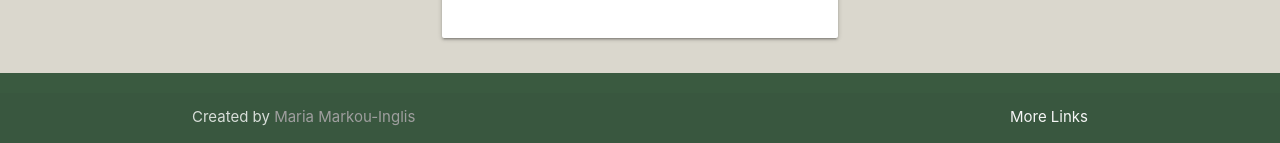
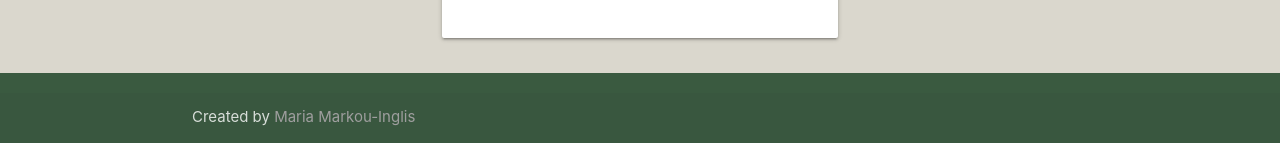
Before and after one commit to mariamar95/hungry-goat, a Flask app: page /add_recipe in a window 1280 px wide. Shown: the part 1436-1579 px from the top of the page. Run offline with Flask 2, Linux system fonts and the light colour scheme; the visitor is signed in with stand-in values (Sample User, id 1); data that the repository does not hold is empty; some libraries are stand-ins or nearby versions.

Commit message:
remove more links from footer

```diff
--- a/hungrygoat/templates/base.html
+++ b/hungrygoat/templates/base.html
@@ -94,10 +94,10 @@
             <div class="container">
                 Created by <a href="https://github.com/mariamar95" target="_blank" class="grey-text"> Maria
                     Markou-Inglis</a>
-                <a class="grey-text text-lighten-4 right" href="#!">More Links</a>
             </div>
         </div>
     </footer>
+
     <script src="https://code.jquery.com/jquery-3.6.0.min.js"
         integrity="sha256-/xUj+3OJU5yExlq6GSYGSHk7tPXikynS7ogEvDej/m4=" crossorigin="anonymous"></script>
     <script src="https://cdnjs.cloudflare.com/ajax/libs/materialize/1.0.0/js/materialize.min.js"></script>
```
